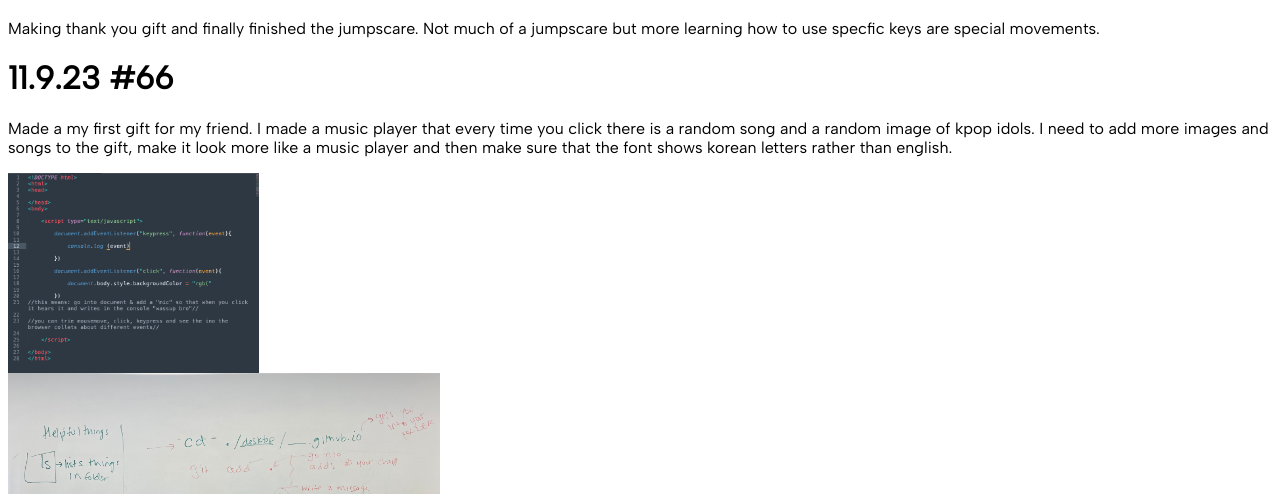
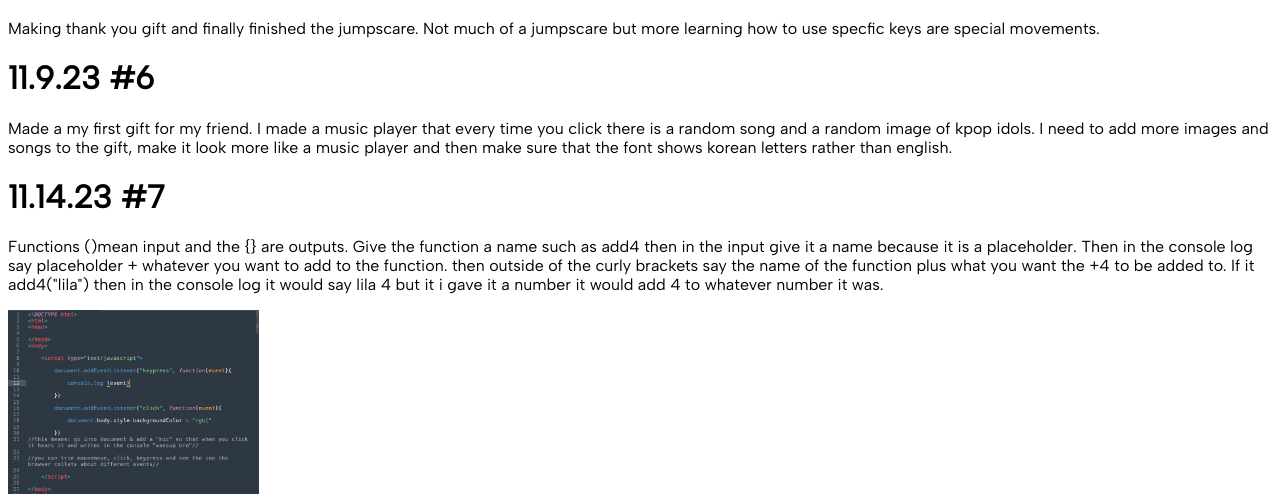
Before and after one commit to Skys143/Skys143.github.io, a plain HTML site: page journal.html in a window 1280 px wide. Shown: the part 735-1229 px from the top of the page. Drawn offline with Linux system fonts and the light colour scheme.

Commit message:
function log

```diff
--- a/journal.html
+++ b/journal.html
@@ -79,8 +79,11 @@
 <h1>11.2.23 #5</h1>
 <p> Making thank you gift and finally finished the jumpscare. Not much of a jumpscare but more learning how to use specfic keys are special movements. </p>
 
-<h1>11.9.23 #66</h1>
+<h1>11.9.23 #6</h1>
 <p> Made a my first gift for my friend. I made a music player that every time you click there is a random song and a random image of kpop idols. I need to add more images and songs to the gift, make it look more like a music player and then make sure that the font shows korean letters rather than english. </p>
+
+<h1>11.14.23 #7</h1>
+<p> Functions ()mean input and the {} are outputs. Give the function a name such as add4 then in the input give it a name because it is a placeholder. Then in the console log say placeholder + whatever you want to add to the function. then outside of the curly brackets say the name of the function plus what you want the +4 to be added to. If it add4("lila") then in the console log it would say lila 4 but it i gave it a number it would add 4 to whatever number it was.  </p>
 <div id="console"></div>
 
 <div id="git"></div>
```
Also changed, not shown: bee.html (+2 -1 lines), function.html (added, +22 -0 lines), 1 other file.
